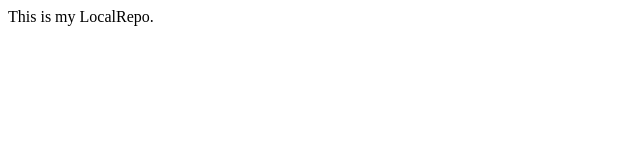
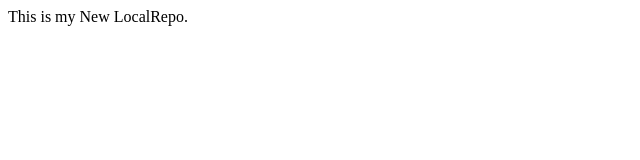
Before and after one commit to MUHAMMAD-HAMMAD2K04/Local_Repo, a plain HTML site: page Index.html in a window 1280 px wide. Shown: the full height of the page, 0-640 px from the left. Drawn offline with Linux system fonts and the light colour scheme.

Commit message:
New detail to Index file

```diff
--- a/Index.html
+++ b/Index.html
@@ -1 +1 @@
-<p> This is my LocalRepo. </p>
+<p> This is my New LocalRepo. </p>
```
